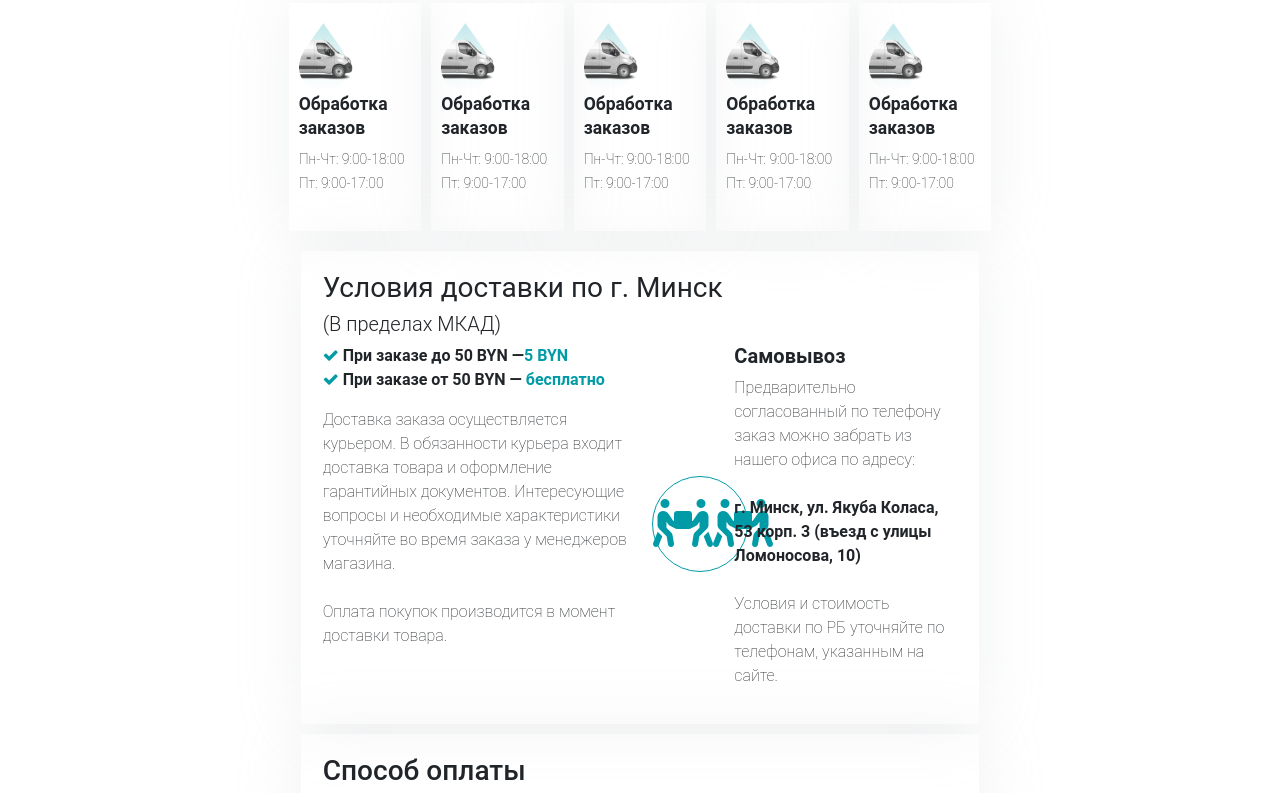
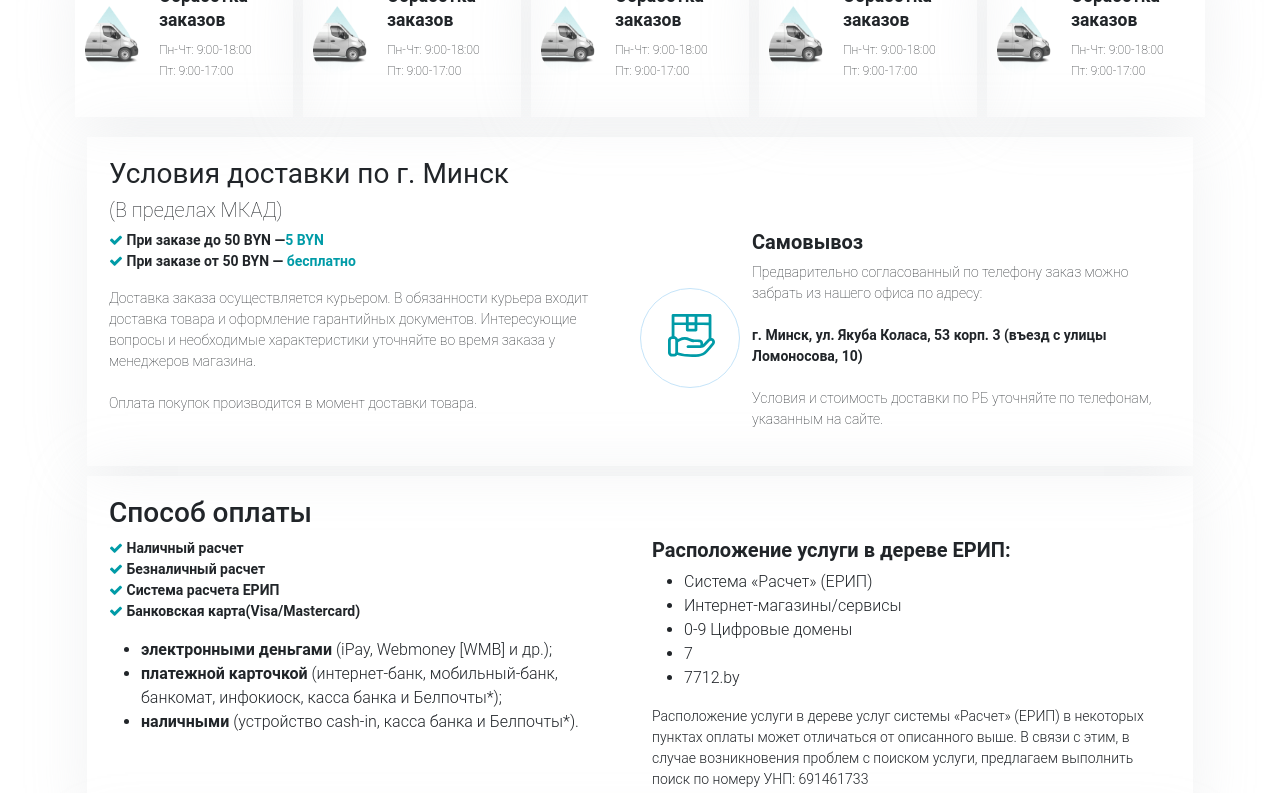
Before and after one commit to vvvvvvvesna/printerShop, a plain HTML site: page pages/payAndDelivery.html in a window 1280 px wide. Shown: the part 156-949 px from the top of the page. Drawn offline with nearby package versions, Linux system fonts and the light colour scheme.

Commit message:
fix payAndDelivery

```diff
--- a/pages/payAndDelivery.css
+++ b/pages/payAndDelivery.css
@@ -1,8 +1,3 @@
-.payAndDelivery-top {
-    padding: 20px 20%;
-    margin: 20px;
-}
-
 .row:not(.top-row),
 .top-row .with-shadow {
     -webkit-box-shadow: 0px 0px 60px 1px rgba(183, 189, 193, 0.2);
@@ -16,7 +11,8 @@
     width: 60px;
 }
 
-.col p {
+p {
+    font-size: 14px;
     font-weight: 200;
 }
 
@@ -25,14 +21,18 @@
     color: #009BA7;
 }
 
-.with-icons i {
-    border: #009BA7 1px solid;
+.with-icons {
     border-radius: 50%;
-    width: 6rem;
-    height: 6rem;
+    border: #c5e4f9 1px solid;
+    width: 100px;
+    height: 100px;
+}
+
+.with-icons svg {
     text-align: center;
-    padding-top: 23px;
-    font-size: 3rem;
+    height: 70px;
+    width: 70px;
+    padding: 25px 0 0 15px;
 }
 
 .mobile-operators {
--- a/pages/payAndDelivery.html
+++ b/pages/payAndDelivery.html
@@ -18,14 +18,13 @@
 </head>
 
 <body>
-    <div class="page-top">
+    <div class="container">
         <nav aria-label="breadcrumb">
             <ol class="breadcrumb">
                 <li class="breadcrumb-item active" aria-current="page">Home</li>
             </ol>
         </nav>
         <h1>Оплата и доставка</h1>
-        <div class="container">
         <div class="row top-row">
             <div class="col with-shadow">
                 <div class="row top-row">
@@ -90,7 +89,7 @@
         </div>
         <div class="row">
             <h3 class="fw-normal">Условия доставки по г. Минск</h3>
-                <h5 class="fw-light">(В пределах
+            <h5 class="fw-lighter">(В пределах
                 МКАД)</h5>
             <div class="col">
                 <p class="fw-semibold"><i class="fa fa-solid fa-check"></i> При заказе до 50 BYN —<i>5 BYN</i><br>
@@ -106,7 +105,9 @@
             </div>
             <div class="col">
                 <div class="row top-row">
-                        <div class="col-3 with-icons align-self-center"><i class="fa fa-solid fa-people-carry-box"></i>
+                    <div class="col-3 with-icons align-self-center"><svg>
+                            <image href="../assets/Vector.svg">
+                        </svg>
                     </div>
                     <div class="col">
                         <h5 class="fw-bold">Самовывоз</h5>
@@ -159,11 +160,14 @@
             </div>
         </div>
         <div class="row">
+            <div style="margin-bottom: 20px;">
                 <h3 class="fw-normal">Система iPay</h3>
                 <h5 class="fw-light">(оплата с баланса мобильного телефона**)</h5>
+            </div>
             <h5 class="fw-semibold">Совершить платеж Вы можете из личного кабинета сайта iPay.by.
             </h5>
-                <p class="fw-light">Для входа в личный кабинет используйте свой номер телефона и сеансовый пароль, для
+            <p class="fw-light" style="margin-bottom: 20px;">Для входа в личный кабинет используйте свой номер телефона
+                и сеансовый пароль, для
                 получения которого
                 достаточно отправить любое SMS-сообщение на номер 5533 (стоимость SMS определяется тарифным планом
                 абонента).
@@ -184,7 +188,6 @@
                     10 копеек для абонентов МТС и не менее 50 копеек для абонентов life:)</small></p>
         </div>
     </div>
-    </div>
 </body>
 
 </html>
```
Also changed, not shown: assets/Vector.svg (added). Lines whose indentation alone changed are shown as unchanged.
